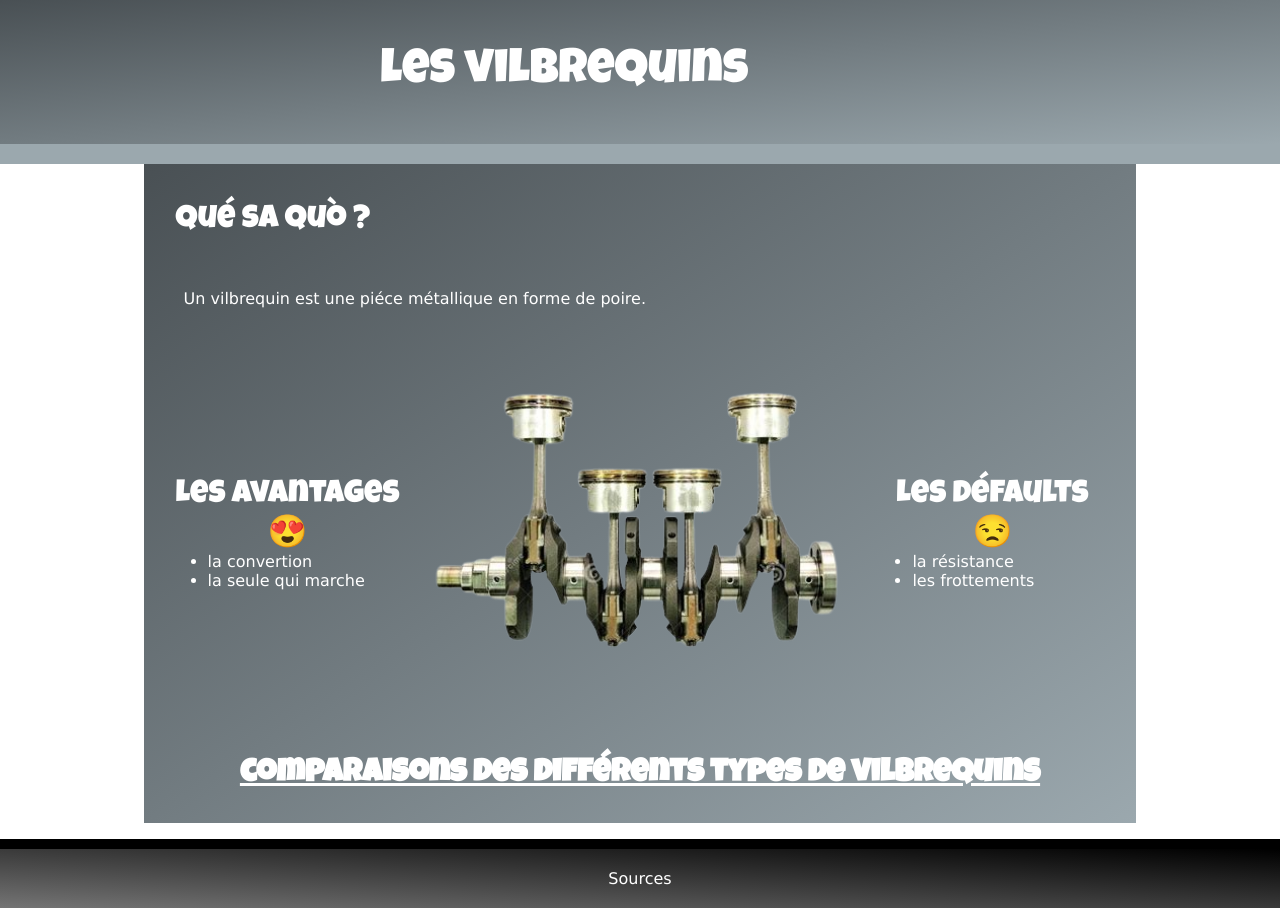
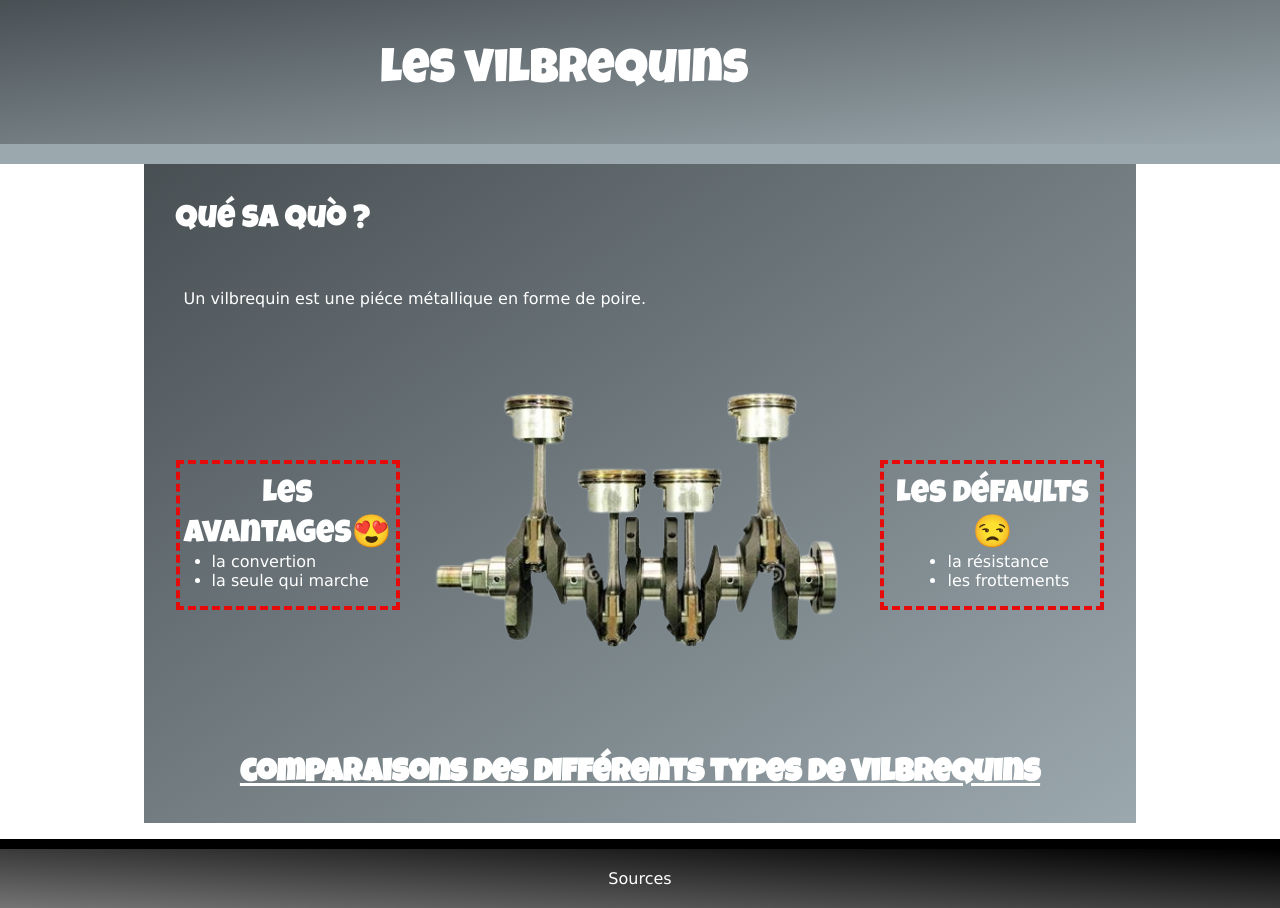
Before and after one commit to prog-brax/test-site-web, a plain HTML site: page index.html in a window 1280 px wide. Drawn offline with Linux system fonts and the light colour scheme; a web font is replaced by a local one.

Commit message:
couleur bordures

```diff
--- a/index.html
+++ b/index.html
@@ -38,16 +38,16 @@
       <section>
         <p>Un vilbrequin est une piéce métallique en forme de poire.</p>
       </section>
-      <section class="wrap">
-        <div class="xcenter ycenter tile">
-          <h2>Les avantages 😍</h2>
+      <section class="wrap ">
+        <div class="xcenter ycenter tile dashed-border ">
+          <h2>Les avantages😍</h2>
           <ul>
             <li>la convertion</li>
             <li>la seule qui marche</li>
           </ul>
         </div>
         <img src="th-removebg-preview.png" alt="definiDescription of the image." height="350">
-        <div class="xcenter ycenter tile">
+        <div class="xcenter ycenter tile dashed-border wrap">
           <h2>Les défaults 😒</h2>
           <ul>
             <li>la résistance</li>
--- a/style.css
+++ b/style.css
@@ -168,10 +168,12 @@ a:visited {
 .dashed-border {
   border: 0.3rem dashed var(--detail2);
   border-color: #e50b0b;
+  height: 10rem;
 }
 
 .solid-border {
   border: 0.25rem solid var(--detail2);
+  border-color: #049ae6;
 }
 
 /* Styles for the div tags that are inside a .wrap class */
```
